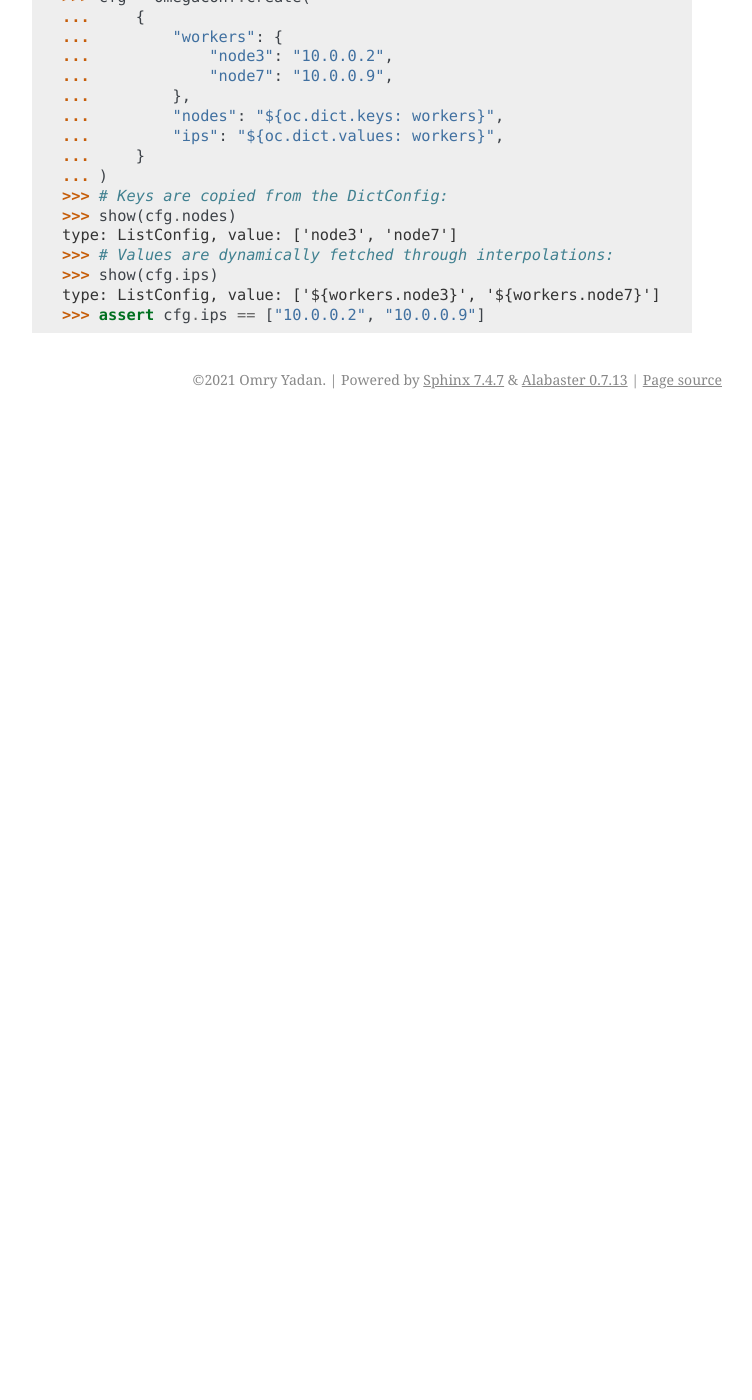
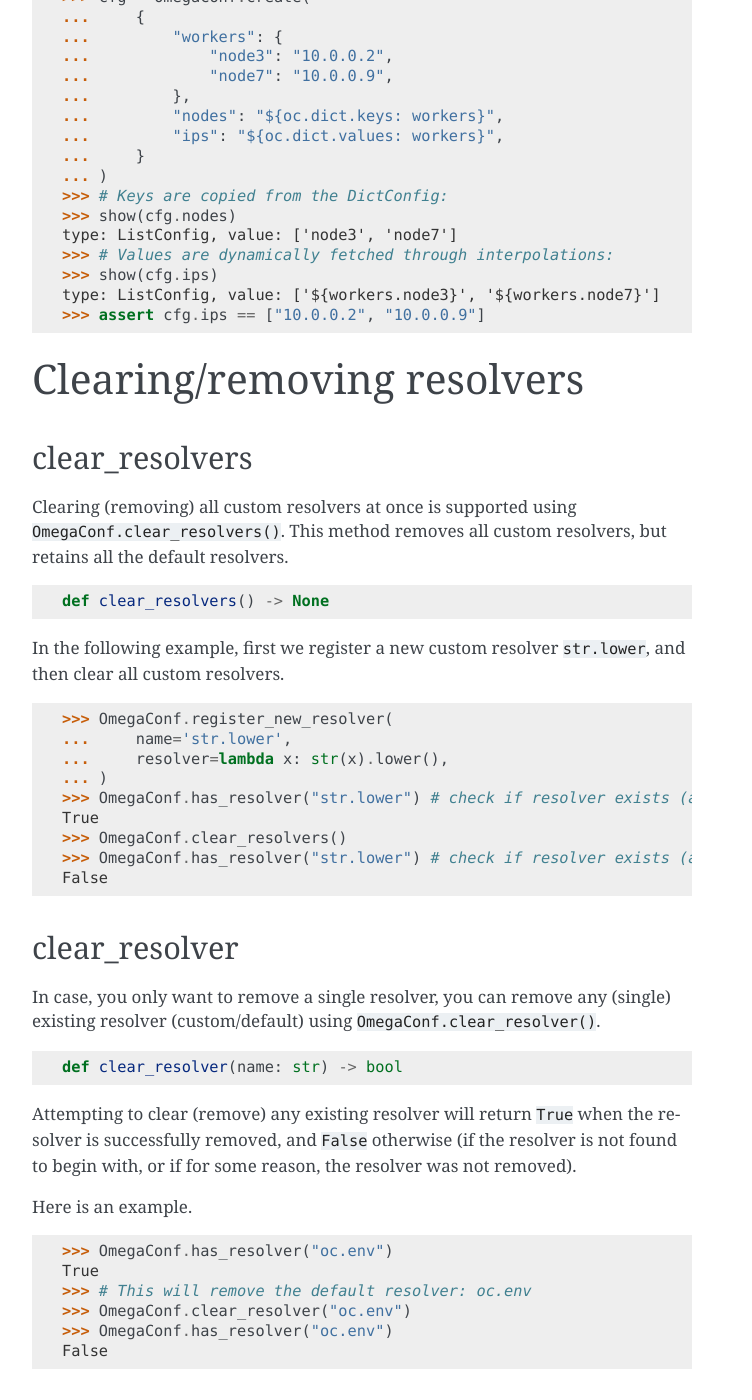
Before and after one commit to omry/omegaconf, a Sphinx documentation site: the page built from docs/source/custom_resolvers.rst, in a window 1280 px wide and 1400 px high, scrolled down 7141 px. Shown: the whole window, without its empty margins (388-1140 px from the left). Built offline with Sphinx 7.4.7, drawn with Linux system fonts in a browser that asks for light colours; before the commit the page ends 7560 px from its top, so only the background shows below that; some of the changed text lies outside the part shown.

Commit message:
Added section for clearing resolver(s) in docs

```diff
--- a/docs/source/custom_resolvers.rst
+++ b/docs/source/custom_resolvers.rst
@@ -391,3 +391,63 @@ as interpolations), and they return a ``ListConfig`` that contains keys or value
     >>> show(cfg.ips)
     type: ListConfig, value: ['${workers.node3}', '${workers.node7}']
     >>> assert cfg.ips == ["10.0.0.2", "10.0.0.9"]
+
+.. _clearing_resolvers:
+
+Clearing/removing resolvers
+---------------------------
+
+.. _clear_resolvers:
+
+clear_resolvers
+^^^^^^^^^^^^^^^
+
+Clearing (removing) all custom resolvers at once is supported using ``OmegaConf.clear_resolvers()``.
+This method removes all custom resolvers, but retains all the default resolvers.
+
+.. code-block:: python
+
+    def clear_resolvers() -> None
+
+In the following example, first we register a new custom resolver ``str.lower``, and then clear all
+custom resolvers.
+
+.. doctest::
+
+    >>> OmegaConf.register_new_resolver(
+    ...     name='str.lower',
+    ...     resolver=lambda x: str(x).lower(),
+    ... )
+    >>> OmegaConf.has_resolver("str.lower") # check if resolver exists (after adding, before removal)
+    True
+    >>> OmegaConf.clear_resolvers()
+    >>> OmegaConf.has_resolver("str.lower") # check if resolver exists (after removal)
+    False
+
+.. _clear_resolver:
+
+clear_resolver
+^^^^^^^^^^^^^^
+
+In case, you only want to remove a single resolver, you can remove any (single)
+existing resolver (custom/default) using ``OmegaConf.clear_resolver()``.
+
+.. code-block:: python
+
+    def clear_resolver(name: str) -> bool
+
+
+Attempting to clear (remove) any existing resolver will return ``True`` when
+the resolver is successfully removed, and ``False`` otherwise (if the resolver
+is not found to begin with, or if for some reason, the resolver was not removed).
+
+Here is an example.
+
+.. doctest::
+
+    >>> OmegaConf.has_resolver("oc.env")
+    True
+    >>> # This will remove the default resolver: oc.env
+    >>> OmegaConf.clear_resolver("oc.env")
+    >>> OmegaConf.has_resolver("oc.env")
+    False
```
